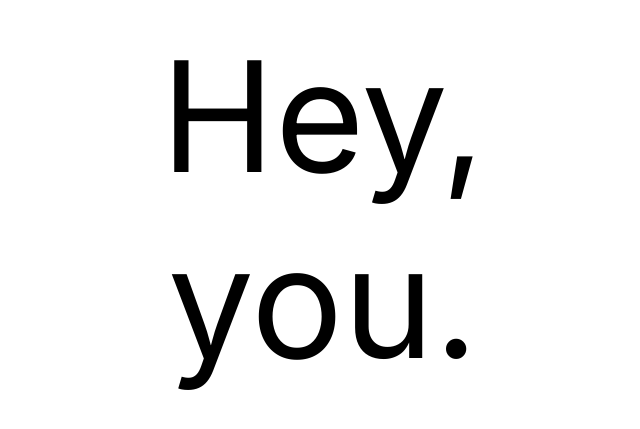
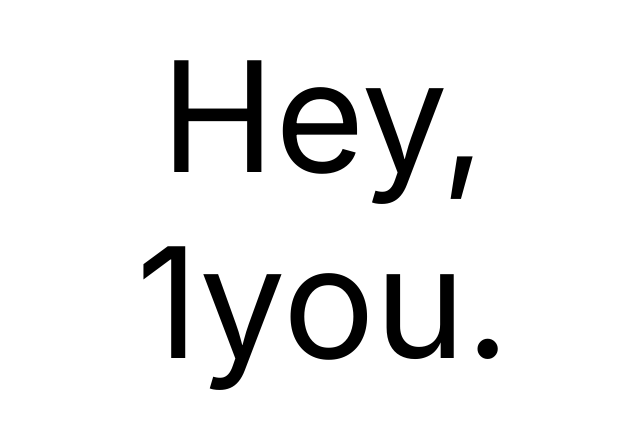
Before and after one commit to youre-a-bit-nosy/youre-a-bit-nosy, a plain HTML site: page index.html in a window 1280 px wide. Shown: the part 191-620 px from the top of the page, without its empty margins (317-957 px from the left). Drawn offline with Linux system fonts and the light colour scheme.

Commit message:
Update index.html

```diff
--- a/index.html
+++ b/index.html
@@ -22,6 +22,6 @@
 </head>
 <body>
   <p>Hey,<br>
-  you.</p>
+  1you.</p>
 </body>
 </html>
```
